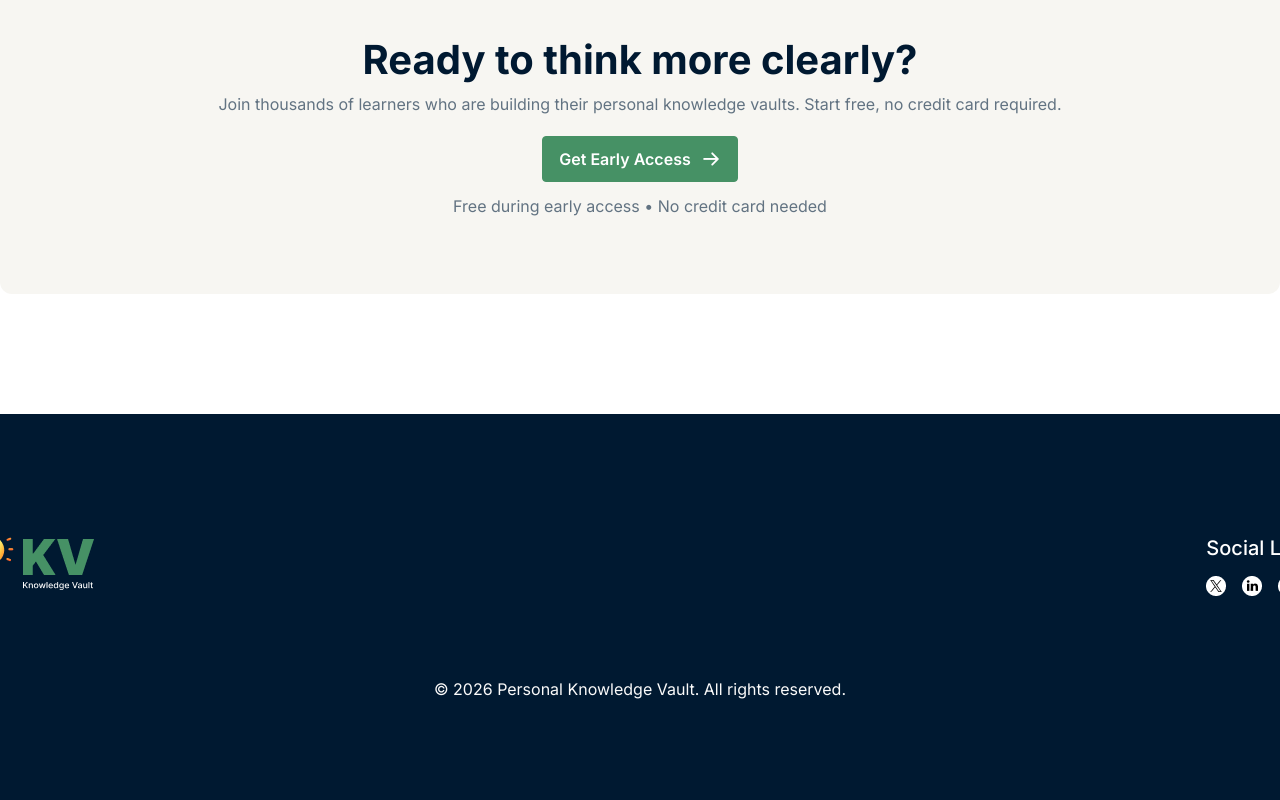
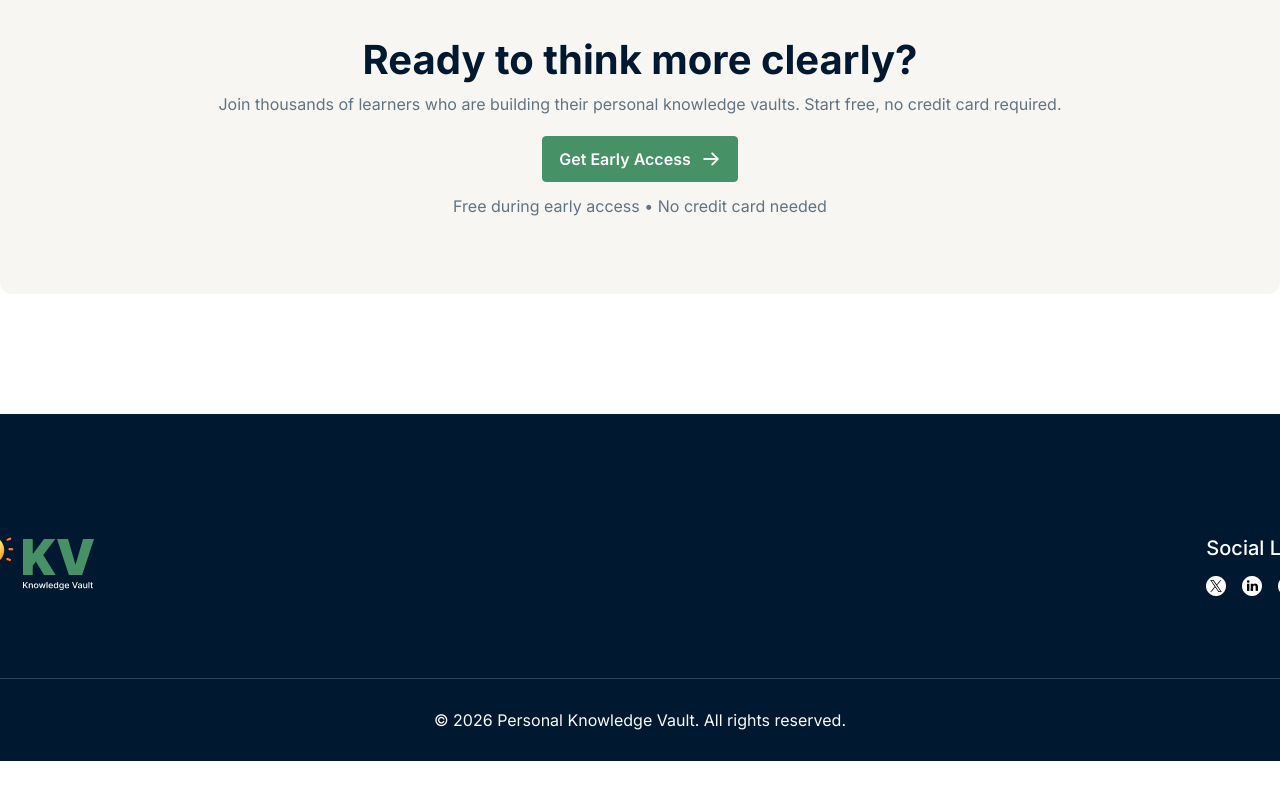
Before and after one commit to Sajid-Khan729/B13-Assignment-01, a plain HTML site: page index.html in a window 1280 px wide. Shown: the part 2133-2933 px from the top of the page. After the commit the page ends 2894 px from the top, so only its background shows below. Drawn offline with Linux system fonts and the light colour scheme.

Commit message:
button hover and copyright text border fixed

```diff
--- a/style.css
+++ b/style.css
@@ -451,6 +451,11 @@ ul li a{
     align-items: center;
 }
 
+.cta-btn-container .icon-btn:hover{
+    transition: transform 0.3s ease;
+    transform: scale(1.1);
+}
+
 .cta-btn-container p {
     font-family: 'inter';
     font-size: 16;
@@ -460,7 +465,7 @@ ul li a{
 }
 
 .footer-container{
-    padding: 120px 30px;
+    padding: 120px 0px 30px 0px;
     background-color: #001931;
     display: flex;
     flex-direction: column;
@@ -515,7 +520,9 @@ ul li a{
     display: flex;
     justify-content: center;
     align-items: center;
-    padding-top: 1px solid #E5E7EB;
+    border-top: 1px solid #2E4256;
+    width: 100%;
+    padding-top: 30px;
 }
 
 .copyright-container p{
```
